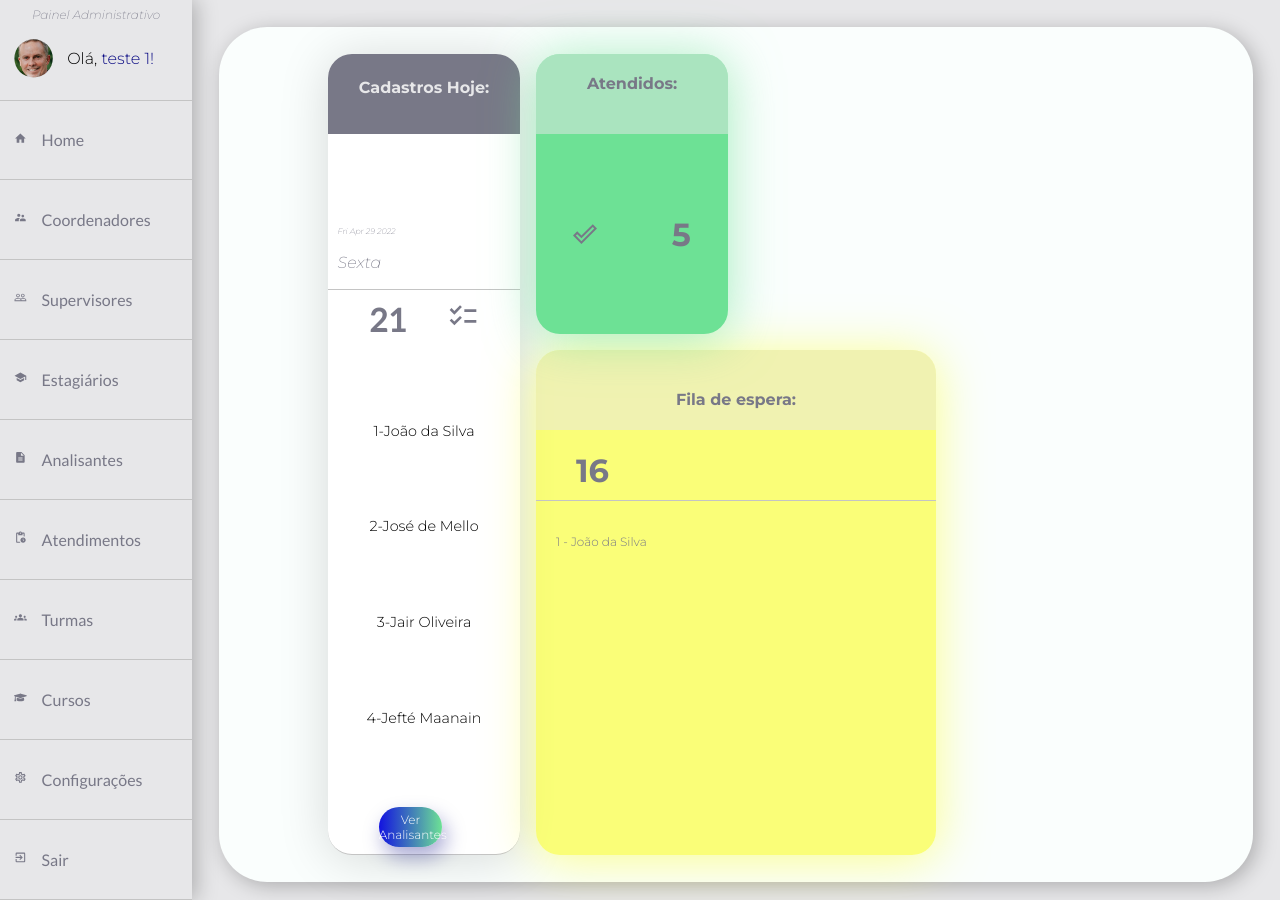
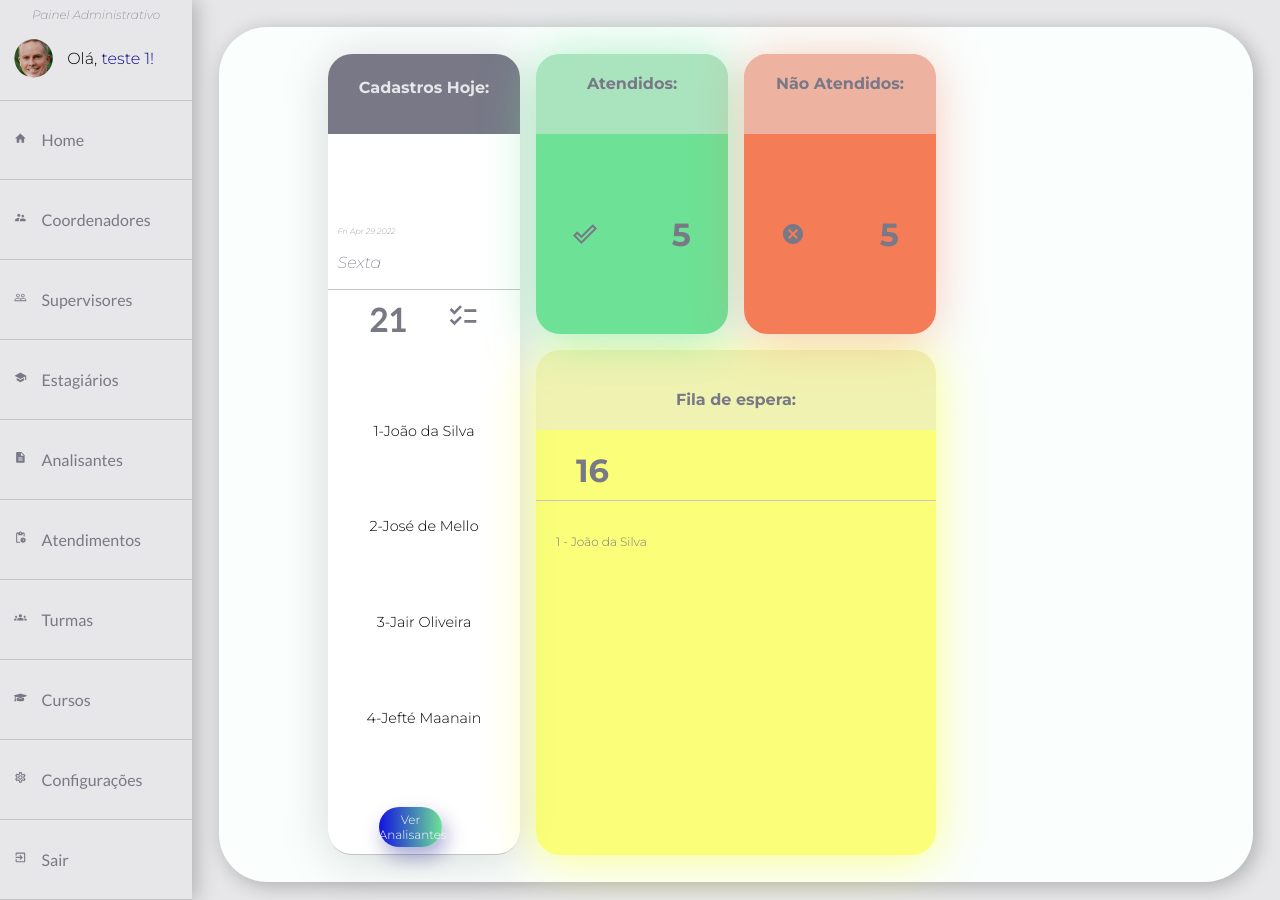
Before and after one commit to thiago-mfernandes/CepCop-React, a React (Create React App) app in the folder cepcop-react/: page /home in a window 1280 px wide. Built offline with nearby package versions, Linux system fonts and the light colour scheme.

Commit message:
Card Nao Atendidos, dados mockados

```diff
--- a/cepcop-react/src/components/UI/Cards/CardHome/index.tsx
+++ b/cepcop-react/src/components/UI/Cards/CardHome/index.tsx
@@ -1,6 +1,7 @@
 import CardAtendidos from "../CardAtendidos";
 import CardFilaEspera from "../CardFilaEspera";
 import CardHoje from "../CardHoje/Index";
+import CardNaoAtendidos from "../CardNaoAtendidos";
 import { StyledHomeCard } from "./styled";
 
 function HomeCard() {
@@ -8,6 +9,7 @@ function HomeCard() {
         <CardHoje />
         <CardFilaEspera />
         <CardAtendidos />
+        <CardNaoAtendidos />
 
     </StyledHomeCard>;
 }
--- /dev/null
+++ b/cepcop-react/src/components/UI/Cards/CardNaoAtendidos/index.tsx
@@ -0,0 +1,27 @@
+import { MdCancel } from "react-icons/md";
+import Container from "../CardAtendidos/Container";
+import Quantidade from "../CardFilaEspera/Quantidade";
+import TituloGenerico from "../CardFilaEspera/TituloGenerico";
+import { StyledCardNaoAtendidos } from "./styled";
+
+function CardNaoAtendidos() {
+    return (
+        <StyledCardNaoAtendidos>
+            <TituloGenerico conteudo="Não Atendidos:" />
+            <Container>
+                <MdCancel
+                    style={{
+                        color: "#787887",
+                        fontSize: "1.5rem",
+                        fontWeight: 700,
+                        padding: 0,
+                    }}
+                />
+                <Quantidade quantidade={5} />
+                {/* mockar os dados */}
+            </Container>
+        </StyledCardNaoAtendidos>
+    );
+}
+
+export default CardNaoAtendidos;
--- /dev/null
+++ b/cepcop-react/src/components/UI/Cards/CardNaoAtendidos/styled.ts
@@ -0,0 +1,25 @@
+import styled from "styled-components";
+import { vermelhoPadrao } from "../../variaveis";
+
+export const StyledCardNaoAtendidos = styled.div`
+    display: flex;
+    flex-direction: column;
+    background-color: ${vermelhoPadrao};
+    border-radius: 24px;
+    box-shadow: 0px 4px 50px 0px rgba(244, 124, 87, .4);
+    grid-column: 3 / 4;
+    grid-row: 1 / 2;
+    width: 100%;
+
+    //----------------------------------------------------------->
+    @media screen and (max-width: 768px) {
+        grid-column: 3 / 5;
+        grid-row: 4 / 5;
+        //tratamento especial para o titulo deste card:
+        & > .titulo-home-card{
+            word-wrap: wrap;
+            padding: 0 7.5%;
+            padding-top: 5%;
+        }
+    }
+`;
```
